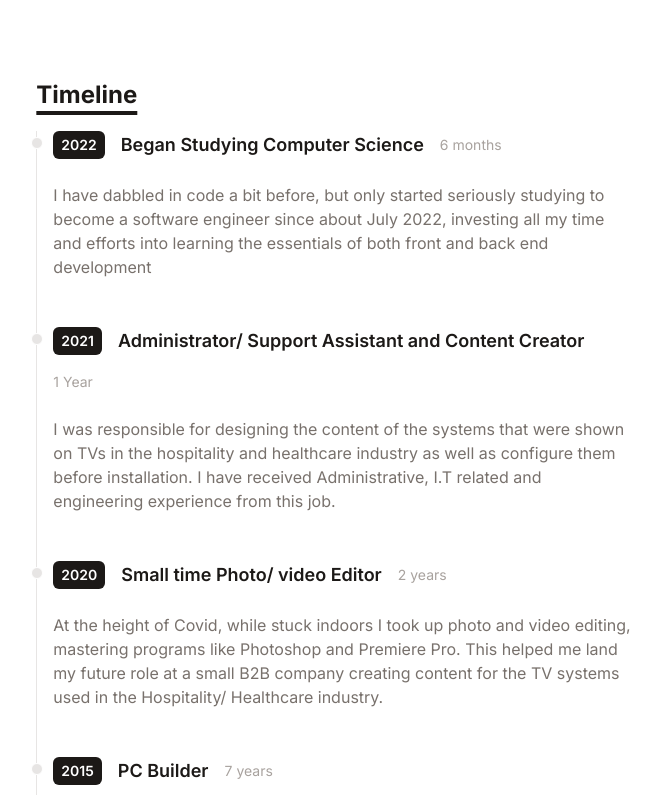
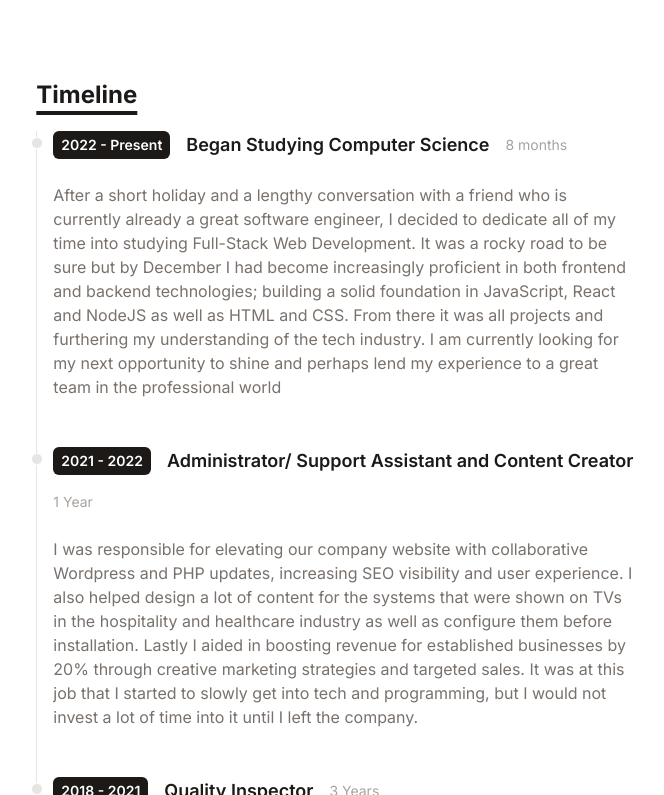
Before and after one commit to EpicIbby101/Developer-Portfolio, a React (Vite) app: page / in a window 1280 px wide. Shown: the part 1465-2260 px from the top of the page, without its empty margins (305-969 px from the left). Built offline with nearby package versions, Linux system fonts and the light colour scheme.

Commit message:
Updated timeline

```diff
--- a/src/data/timeline.js
+++ b/src/data/timeline.js
@@ -1,27 +1,27 @@
 export default [
     {
-        year: '2022',
+        year: '2022 - Present',
         title: 'Began Studying Computer Science',
-        duration: '6 months',
+        duration: '8 months',
         details:
-            'I have dabbled in code a bit before, but only started seriously studying to become a software engineer since about July 2022, investing all my time and efforts into learning the essentials of both front and back end development',
+            'After a short holiday and a lengthy conversation with a friend who is currently already a great software engineer, I decided to dedicate all of my time into studying Full-Stack Web Development. It was a rocky road to be sure but by December I had become increasingly proficient in both frontend and backend technologies; building a solid foundation in JavaScript, React and NodeJS as well as HTML and CSS. From there it was all projects and furthering my understanding of the tech industry. I am currently looking for my next opportunity to shine and perhaps lend my experience to a great team in the professional world',
     },
     {
-        year: '2021',
+        year: '2021 - 2022',
         title: 'Administrator/ Support Assistant and Content Creator',
         duration: '1 Year',
-        details: 'I was responsible for designing the content of the systems that were shown on TVs in the hospitality and healthcare industry as well as configure them before installation. I have received Administrative, I.T related and engineering experience from this job.',
+        details: 'I was responsible for elevating our company website with collaborative Wordpress and PHP updates, increasing SEO visibility and user experience. I also helped design a lot of content for the systems that were shown on TVs in the hospitality and healthcare industry as well as configure them before installation. Lastly I aided in boosting revenue for established businesses by 20% through creative marketing strategies and targeted sales. It was at this job that I started to slowly get into tech and programming, but I would not invest a lot of time into it until I left the company.'
     },
     {
-        year: '2020',
-        title: 'Small time Photo/ video Editor',
-        duration: '2 years',
-        details: 'At the height of Covid, while stuck indoors I took up photo and video editing, mastering programs like Photoshop and Premiere Pro. This helped me land my future role at a small B2B company creating content for the TV systems used in the Hospitality/ Healthcare industry.',
+        year: '2018 - 2021',
+        title: 'Quality Inspector',
+        duration: '3 Years',
+        details: 'I started as a simple Machine Operator manufacturing and assembling automotive components for JLR, I was exponentially skilled at my job and was able to rotate around 5 machines to keep their tickets down. I worked my way up to a Quality Inspector Role, and under my leadership and contributions I became responsible for boosting team productivity by 60% efficiency by 45% and work quality by 85% while reducing defective products and saving valuable rework hours.'
     },
     {
         year: '2015',
         title: 'PC Builder',
-        duration: '7 years',
-        details: 'Took up a hobby in PC Gaming while in school and built my first PC. Impressed friends who also wanted to get into PC Gaming looked to me to build and install PCs for them. I have gained familiarity with computer hardware and was the main go-to person for PC diagnostics/ expertise among classmates and friends.',
+        duration: '8 years',
+        details: 'Took up a hobby in PC Gaming while in school and built my first computer. Impressed friends who also wanted to get into PC Gaming looked to me to build and install PCs for them. I have gained familiarity with computer hardware and software and was the main go-to person for PC diagnostics/ expertise among classmates and friends. To this day I remain a loyal and reliable friend for those who are having issues with their devices.',
     },
 ]
```
